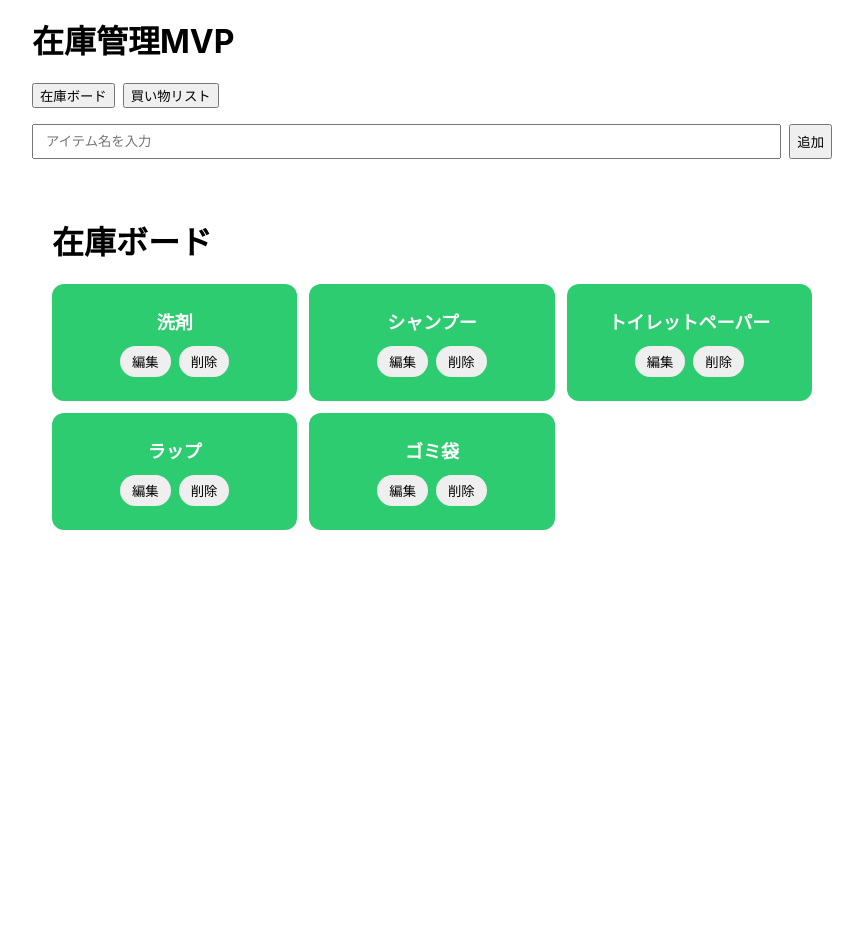
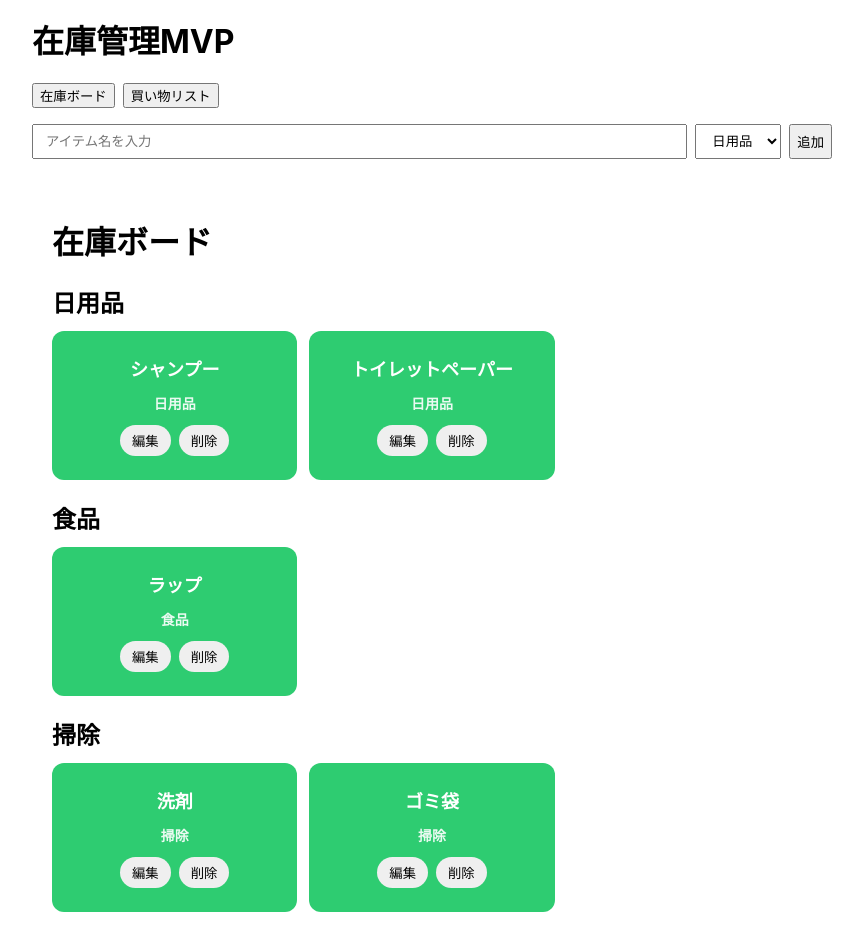
Before and after one commit to sho-inoue06/kanban-app, a React (Create React App) app: page / in a window 1280 px wide. Shown: the top 950 px of the page, without its empty margins (208-1071 px from the left). Before the commit the page ends 800 px from the top, so only its background shows below. Built offline with nearby package versions, Linux system fonts and the light colour scheme.

Commit message:
feat: add category

```diff
--- a/src/AddItemForm.js
+++ b/src/AddItemForm.js
@@ -1,7 +1,8 @@
 import { useState } from "react";
 
-function AddItemForm({ onAdd }) {
+function AddItemForm({ onAdd, categories = [] }) {
   const [name, setName] = useState("");
+  const [category, setCategory] = useState(categories[0] || "その他");
 
   const handleSubmit = (event) => {
     event.preventDefault();
@@ -9,8 +10,9 @@ function AddItemForm({ onAdd }) {
     const trimmedName = name.trim();
     if (!trimmedName) return;
 
-    onAdd(trimmedName);
+    onAdd(trimmedName, category);
     setName("");
+    setCategory(categories[0] || "その他");
   };
 
   return (
@@ -25,6 +27,17 @@ function AddItemForm({ onAdd }) {
         placeholder="アイテム名を入力"
         style={{ flex: 1, padding: "8px 12px" }}
       />
+      <select
+        value={category}
+        onChange={(event) => setCategory(event.target.value)}
+        style={{ padding: "8px 12px" }}
+      >
+        {categories.map((option) => (
+          <option key={option} value={option}>
+            {option}
+          </option>
+        ))}
+      </select>
       <button type="submit">追加</button>
     </form>
   );
--- a/src/App.js
+++ b/src/App.js
@@ -3,12 +3,15 @@ import StockBoard from "./StockBoard";
 import ShoppingList from "./ShoppingList.js";
 import AddItemForm from "./AddItemForm";
 
+const defaultCategory = "日用品";
+const categories = ["日用品", "食品", "飲み物", "掃除", "その他"];
+
 const defaultItems = [
-  { id: 1, name: "洗剤", issued: false },
-  { id: 2, name: "シャンプー", issued: false },
-  { id: 3, name: "トイレットペーパー", issued: false },
-  { id: 4, name: "ラップ", issued: false },
-  { id: 5, name: "ゴミ袋", issued: false },
+  { id: 1, name: "洗剤", issued: false, category: "掃除" },
+  { id: 2, name: "シャンプー", issued: false, category: "日用品" },
+  { id: 3, name: "トイレットペーパー", issued: false, category: "日用品" },
+  { id: 4, name: "ラップ", issued: false, category: "食品" },
+  { id: 5, name: "ゴミ袋", issued: false, category: "掃除" },
 ];
 
 function App() {
@@ -19,7 +22,10 @@ function App() {
     if (!saved) return defaultItems;
 
     try {
-      return JSON.parse(saved);
+      return JSON.parse(saved).map((item) => ({
+        ...item,
+        category: item.category || defaultCategory,
+      }));
     } catch {
       return defaultItems;
     }
@@ -45,7 +51,7 @@ function App() {
     );
   };
 
-  const handleAddItem = (name) => {
+  const handleAddItem = (name, category) => {
     const trimmedName = name.trim();
     if (!trimmedName) return;
 
@@ -53,6 +59,7 @@ function App() {
       id: Date.now(),
       name: trimmedName,
       issued: false,
+      category: category || defaultCategory,
     };
 
     setItems((prevItems) => [...prevItems, newItem]);
@@ -62,13 +69,19 @@ function App() {
     setItems((prevItems) => prevItems.filter((item) => item.id !== id));
   };
 
-  const handleEditItem = (id, name) => {
+  const handleEditItem = (id, name, category) => {
     const trimmedName = name.trim();
     if (!trimmedName) return;
 
     setItems((prevItems) =>
       prevItems.map((item) =>
-        item.id === id ? { ...item, name: trimmedName } : item
+        item.id === id
+          ? {
+              ...item,
+              name: trimmedName,
+              category: category || item.category || defaultCategory,
+            }
+          : item
       )
     );
   };
@@ -88,17 +101,22 @@ function App() {
 
       {tab === "stock" && (
         <>
-          <AddItemForm onAdd={handleAddItem} />
+          <AddItemForm onAdd={handleAddItem} categories={categories} />
           <StockBoard
             items={items}
             onIssue={handleIssue}
             onDelete={handleDeleteItem}
             onEdit={handleEditItem}
+            categories={categories}
           />
         </>
       )}
       {tab === "shopping" && (
-        <ShoppingList items={items} onPurchase={handlePurchase} />
+        <ShoppingList
+          items={items}
+          onPurchase={handlePurchase}
+          categories={categories}
+        />
       )}
     </div>
   );
--- a/src/ItemCard.js
+++ b/src/ItemCard.js
@@ -1,18 +1,21 @@
 import { useState } from "react";
 
-function ItemCard({ item, onTap, onDelete, onEdit }) {
+function ItemCard({ item, onTap, onDelete, onEdit, categories = [] }) {
   const [isEditing, setIsEditing] = useState(false);
   const [draftName, setDraftName] = useState(item.name);
+  const [draftCategory, setDraftCategory] = useState(item.category || categories[0] || "その他");
 
   const startEdit = (event) => {
     event.stopPropagation();
     setDraftName(item.name);
+    setDraftCategory(item.category || categories[0] || "その他");
     setIsEditing(true);
   };
 
   const cancelEdit = (event) => {
     event.stopPropagation();
     setDraftName(item.name);
+    setDraftCategory(item.category || categories[0] || "その他");
     setIsEditing(false);
   };
 
@@ -22,7 +25,7 @@ function ItemCard({ item, onTap, onDelete, onEdit }) {
     const trimmedName = draftName.trim();
     if (!trimmedName) return;
 
-    onEdit(item.id, trimmedName);
+    onEdit(item.id, trimmedName, draftCategory);
     setIsEditing(false);
   };
 
@@ -61,6 +64,22 @@ function ItemCard({ item, onTap, onDelete, onEdit }) {
               border: "none",
             }}
           />
+          <select
+            value={draftCategory}
+            onClick={(event) => event.stopPropagation()}
+            onChange={(event) => setDraftCategory(event.target.value)}
+            style={{
+              padding: "8px 10px",
+              borderRadius: "8px",
+              border: "none",
+            }}
+          >
+            {categories.map((category) => (
+              <option key={category} value={category}>
+                {category}
+              </option>
+            ))}
+          </select>
           <div style={{ display: "flex", justifyContent: "center", gap: "8px" }}>
             <button
               type="button"
@@ -91,6 +110,7 @@ function ItemCard({ item, onTap, onDelete, onEdit }) {
       ) : (
         <>
           <div>{item.name}</div>
+          <div style={{ fontSize: "14px", opacity: 0.9 }}>{item.category}</div>
           <div style={{ display: "flex", justifyContent: "center", gap: "8px" }}>
             <button
               type="button"
--- a/src/ShoppingList.js
+++ b/src/ShoppingList.js
@@ -1,8 +1,14 @@
 import React from "react";
 
-function ShoppingList({ items, onPurchase }) {
+function ShoppingList({ items, onPurchase, categories = [] }) {
   // issued: true のアイテムだけフィルタ
   const issuedItems = items.filter((item) => item.issued);
+  const groupedItems = categories
+    .map((category) => ({
+      category,
+      items: issuedItems.filter((item) => item.category === category),
+    }))
+    .filter((group) => group.items.length > 0);
 
   return (
     <div>
@@ -10,8 +16,11 @@ function ShoppingList({ items, onPurchase }) {
       {issuedItems.length === 0 ? (
         <p style= {{color: "#888", textAlign: "center"}} >買うものはありません</p>
       ) : (
+        groupedItems.map((group) => (
+          <div key={group.category} style={{ marginBottom: "20px" }}>
+            <h3>{group.category}</h3>
             <ul style={{ listStyle: "none", padding: 0}} >
-          {issuedItems.map((item) => (
+              {group.items.map((item) => (
                 <li
                   key={item.id}
                   onClick={() => onPurchase(item.id)}
@@ -28,6 +37,8 @@ function ShoppingList({ items, onPurchase }) {
                 </li>
               ))}
             </ul>
+          </div>
+        ))
       )}
     </div>
   );
--- a/src/StockBoard.js
+++ b/src/StockBoard.js
@@ -1,7 +1,7 @@
 import React from "react";
 import ItemCard from "./ItemCard";
 
-function StockBoard({ items = [], onIssue, onDelete, onEdit }) {
+function StockBoard({ items = [], onIssue, onDelete, onEdit, categories = [] }) {
   const handleTap = (id) => {
     const item = items.find((x) => x.id === id);
     if (!item) return;
@@ -9,9 +9,19 @@ function StockBoard({ items = [], onIssue, onDelete, onEdit }) {
     onIssue(id); // ← AppのhandleIssueを呼ぶ
   };
 
+  const groupedItems = categories
+    .map((category) => ({
+      category,
+      items: items.filter((item) => item.category === category),
+    }))
+    .filter((group) => group.items.length > 0);
+
   return (
     <div style= {{padding: "20px" }}>
       <h1>在庫ボード</h1>
+      {groupedItems.map((group) => (
+        <div key={group.category} style={{ marginBottom: "20px" }}>
+          <h2 style={{ marginBottom: "12px" }}>{group.category}</h2>
           <div
             style={{
               display: "grid",
@@ -19,16 +29,19 @@ function StockBoard({ items = [], onIssue, onDelete, onEdit }) {
               gap: "12px",
             }}
           >
-        {items.map((item) => (
+            {group.items.map((item) => (
               <ItemCard
                 key={item.id}
                 item={item}
                 onTap={handleTap}
                 onDelete={onDelete}
                 onEdit={onEdit}
+                categories={categories}
               />
             ))}
           </div>
+        </div>
+      ))}
     </div>
   );
 }
```
Lines whose indentation alone changed are shown as unchanged.
